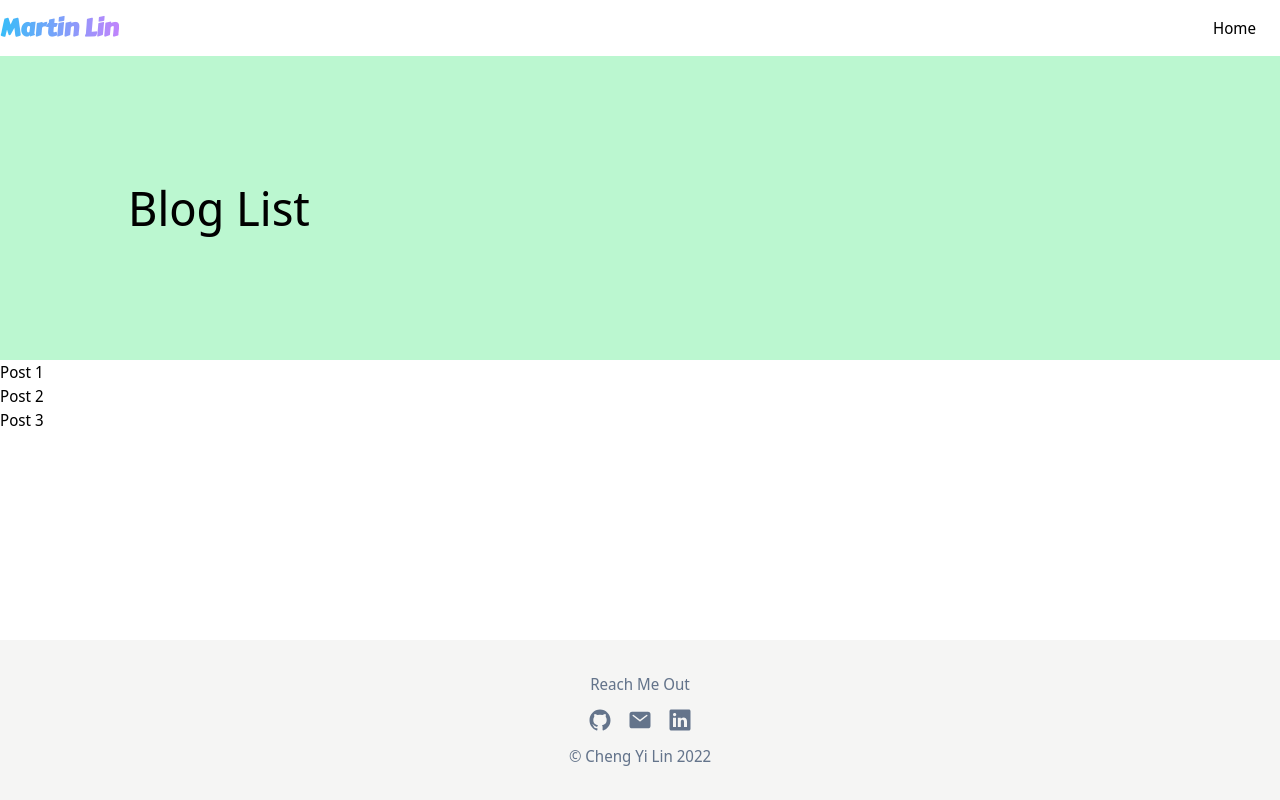
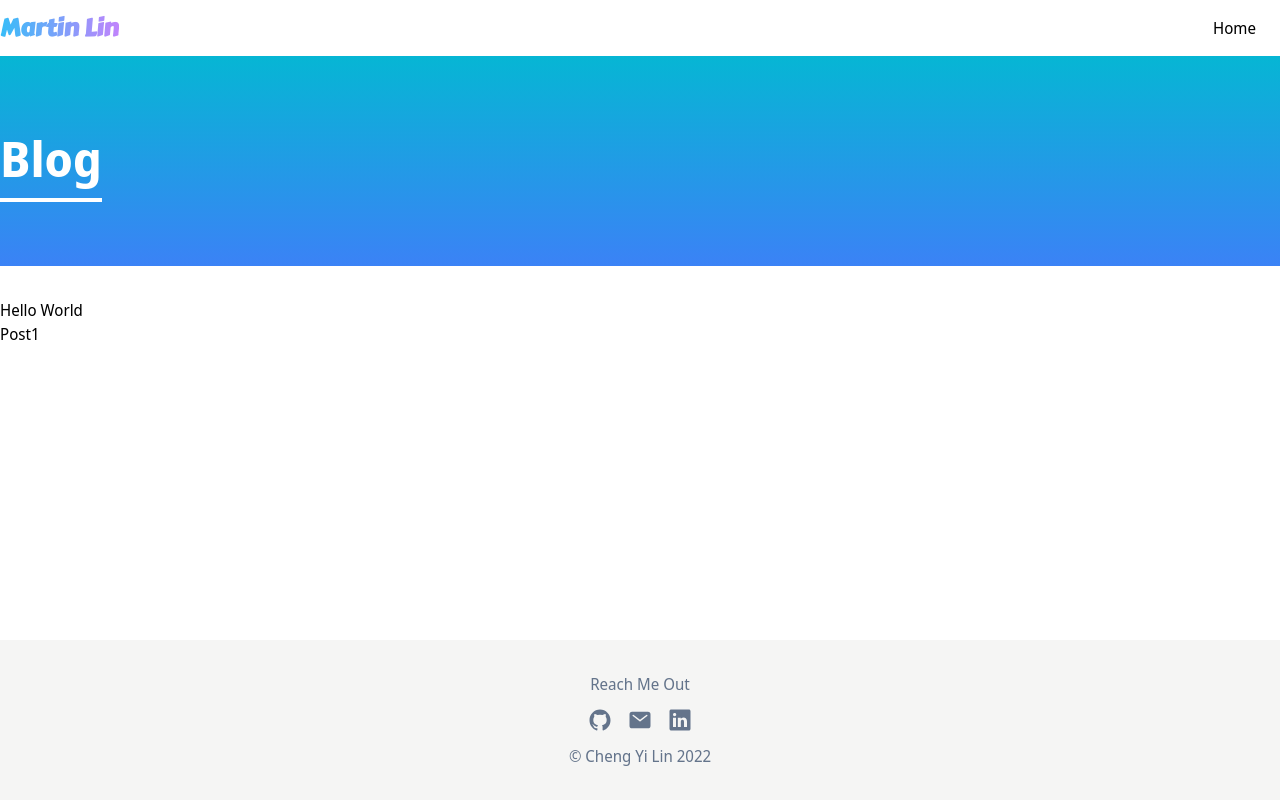
Before and after one commit to ChengYiLin/MTCode, a Next.js app: page /blog/list in a window 1280 px wide. Built offline with nearby package versions, Linux system fonts and the light colour scheme.

Commit message:
feat: Build up the blog list get post data logic

```diff
--- a/src/content/blog/HelloWorld.mdx
+++ b/src/content/blog/HelloWorld.mdx
@@ -1,7 +1,6 @@
 ---
 title: "Hello World"
 author: "Martin Lin"
-category: "example"
 date: "2022-09-11"
 bannerImage: "url-to-image.png"
 tags:
--- /dev/null
+++ b/src/content/blog/Post1.mdx
@@ -0,0 +1,16 @@
+---
+title: "Post1"
+author: "Martin Lin"
+date: "2022-09-12"
+bannerImage: "url-to-image2.png"
+tags:
+    - example
+---
+
+# Post1
+
+this is POST1
+
+## Title 2
+
+this is title 2
--- a/src/pages/blog/[postName].tsx
+++ b/src/pages/blog/[postName].tsx
@@ -1,10 +1,10 @@
-import fs from "fs";
+import { readFileSync, readdirSync } from "fs";
 import { join } from "path";
 import type { NextPage, GetStaticProps, GetStaticPaths } from "next";
 import matter from "gray-matter";
 import md from "markdown-it";
 
-interface IPostPageProps {
+export interface IPostPageProps {
     title: string;
     date: string;
     tags: string[];
@@ -36,7 +36,7 @@ const Post: NextPage<IPostPageProps> = (props) => {
 
 export const getStaticPaths: GetStaticPaths = async () => {
     const postDir = join(process.cwd(), "src/content/blog");
-    const postFiles = fs.readdirSync(postDir).map((fileName) => ({
+    const postFiles = readdirSync(postDir).map((fileName) => ({
         params: {
             postName: fileName.replace(".mdx", ""),
         },
@@ -51,7 +51,7 @@ export const getStaticPaths: GetStaticPaths = async () => {
 export const getStaticProps: GetStaticProps = async ({ params }) => {
     const postName = params?.postName as string;
     const postPath = join(process.cwd(), "src/content/blog", `${postName}.mdx`);
-    const postFile = fs.readFileSync(postPath, "utf-8");
+    const postFile = readFileSync(postPath, "utf-8");
 
     const { content, data } = matter(postFile);
 
--- a/src/pages/blog/list.tsx
+++ b/src/pages/blog/list.tsx
@@ -1,23 +1,65 @@
-import type { NextPage } from "next";
+import type { NextPage, GetStaticProps } from "next";
+import Head from "next/head";
 import Link from "next/link";
+import { readdirSync, readFileSync } from "fs";
+import { join } from "path";
+import matter from "gray-matter";
+import { IPostPageProps } from "./[postName]";
+interface IPostData extends Omit<IPostPageProps, "content"> {
+    link: string;
+}
 
-const Blog: NextPage = () => {
+interface IBlogListProps {
+    postsData: IPostData[];
+}
+
+const BlogList: NextPage<IBlogListProps> = ({ postsData }) => {
+    console.log(postsData);
+
     return (
-        <div>
-            <h1 className="bg-green-200 p-32 text-5xl">Blog List</h1>
-            <ul className="list-disc">
-                <li>
-                    <Link href={"/blog/Post1"}>Post 1</Link>
-                </li>
-                <li>
-                    <Link href={"/blog/Post2"}>Post 2</Link>
-                </li>
-                <li>
-                    <Link href={"/blog/Post3"}>Post 3</Link>
-                </li>
-            </ul>
+        <div className="min-h-[calc(100vh-216px)]">
+            <Head>
+                <title>Blog - Martin Code</title>
+            </Head>
+            <div className="bg-gradient-to-b from-cyan-500 to-blue-500 py-16">
+                <div className="container mx-auto px-6 sm:px-0">
+                    <h1 className="inline-block border-b-4 border-white  text-5xl font-extrabold leading-relaxed text-white">
+                        Blog
+                    </h1>
+                </div>
+            </div>
+            <div className="container mx-auto px-6 py-8 sm:px-0">
+                {postsData.map((postInfo) => (
+                    <div key={postInfo.link}>
+                        <Link href={`/blog/${postInfo.link}`}>
+                            {postInfo.title}
+                        </Link>
+                    </div>
+                ))}
+            </div>
         </div>
     );
 };
 
-export default Blog;
+export const getStaticProps: GetStaticProps = async () => {
+    const postDir = join(process.cwd(), "src/content/blog");
+
+    const postsData = readdirSync(postDir).map((fileName) => {
+        const postPath = join(process.cwd(), "src/content/blog", fileName);
+        const postFile = readFileSync(postPath, "utf-8");
+        const { data } = matter(postFile);
+
+        return {
+            link: fileName.replace(".mdx", ""),
+            ...data,
+        };
+    });
+
+    return {
+        props: {
+            postsData,
+        },
+    };
+};
+
+export default BlogList;
--- a/src/pages/index.tsx
+++ b/src/pages/index.tsx
@@ -8,7 +8,7 @@ import TimeLine, { EventsData } from "@components/TimeLine";
 
 const HeroSection: FC = () => (
     <section>
-        <div className="container mx-auto flex min-h-[calc(100vh-56px)] flex-col md:flex-row 2xl-h:min-h-[80vh]">
+        <div className="container mx-auto flex min-h-[calc(100vh-216px)] flex-col md:flex-row 2xl-h:min-h-[80vh]">
             <div className="flex-1 self-center">
                 <h1 className="py-12 text-center text-4xl font-extrabold sm:text-6xl">
                     Frontend Developer
```
